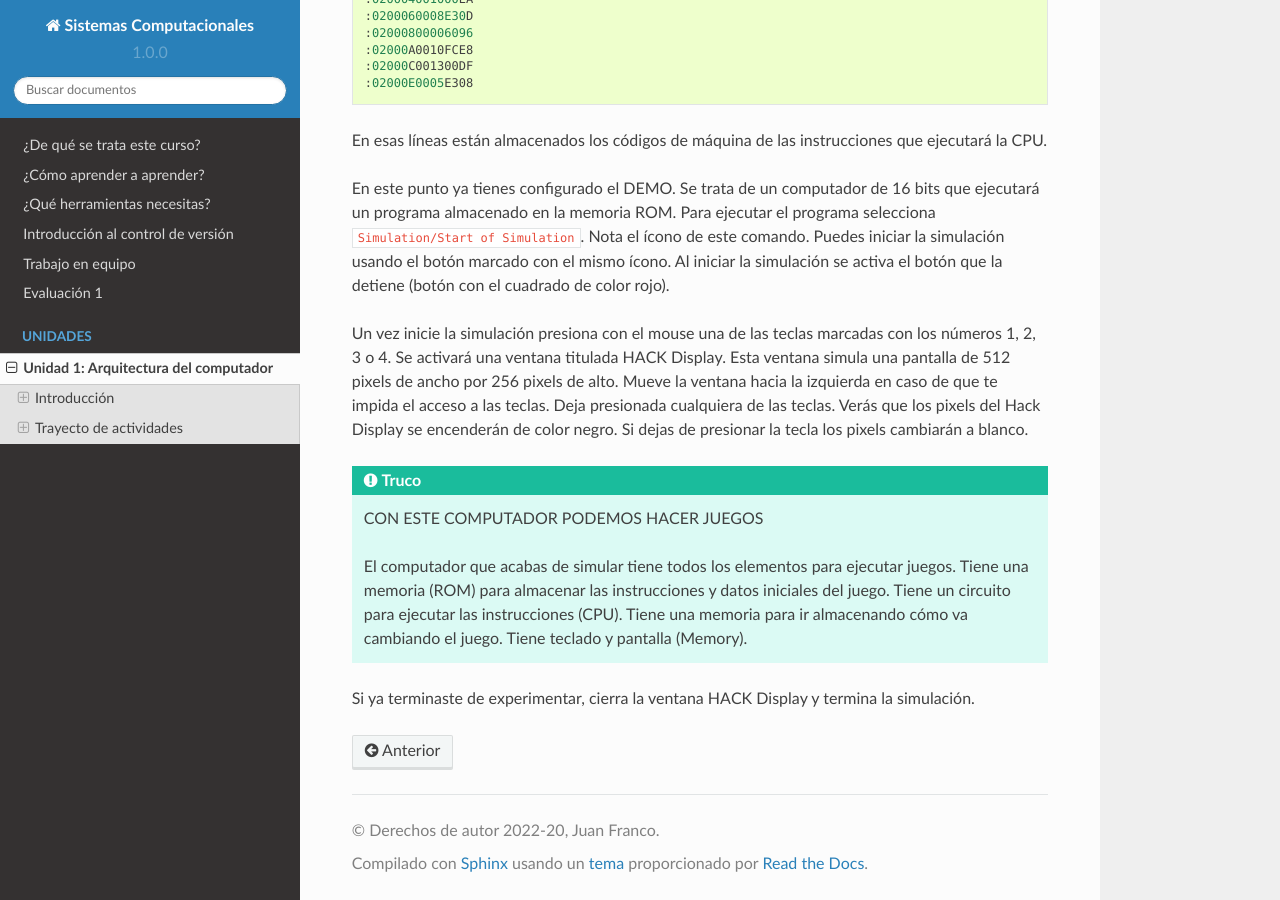
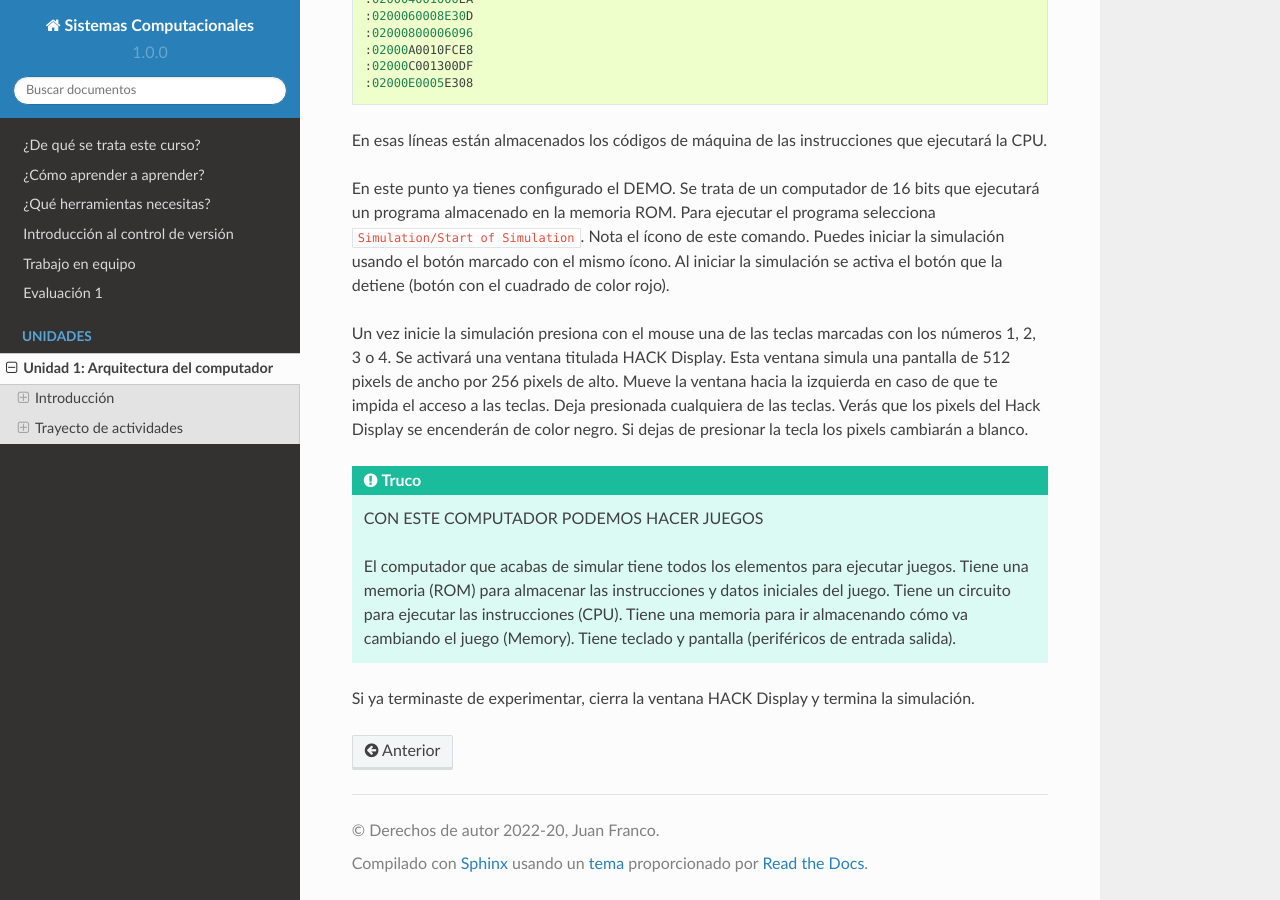
Before and after one commit to juanferfranco/SistemasComputacionales, a Sphinx documentation site: the page built from docs/_unidad1/unidad1.rst, in a window 1280 px wide and 900 px high, scrolled down 1750 px. Built offline with Sphinx 7.4.7 and the Read the Docs theme 2.0.0, drawn with Linux system fonts in a browser that asks for light colours.

Commit message:
Unit1 ex1 update

```diff
--- a/docs/_unidad1/unidad1.rst
+++ b/docs/_unidad1/unidad1.rst
@@ -92,7 +92,8 @@ negro. Si dejas de presionar la tecla los pixels cambiarán a blanco.
   El computador que acabas de simular tiene todos los elementos para ejecutar
   juegos. Tiene una memoria (ROM) para almacenar las instrucciones y datos iniciales del juego.
   Tiene un circuito para ejecutar las instrucciones (CPU). Tiene una memoria para ir
-  almacenando cómo va cambiando el juego. Tiene teclado y pantalla (Memory).
+  almacenando cómo va cambiando el juego (Memory). Tiene teclado y pantalla (periféricos de
+  entrada salida).
 
 Si ya terminaste de experimentar, cierra la ventana HACK Display y termina la simulación.
 
```
